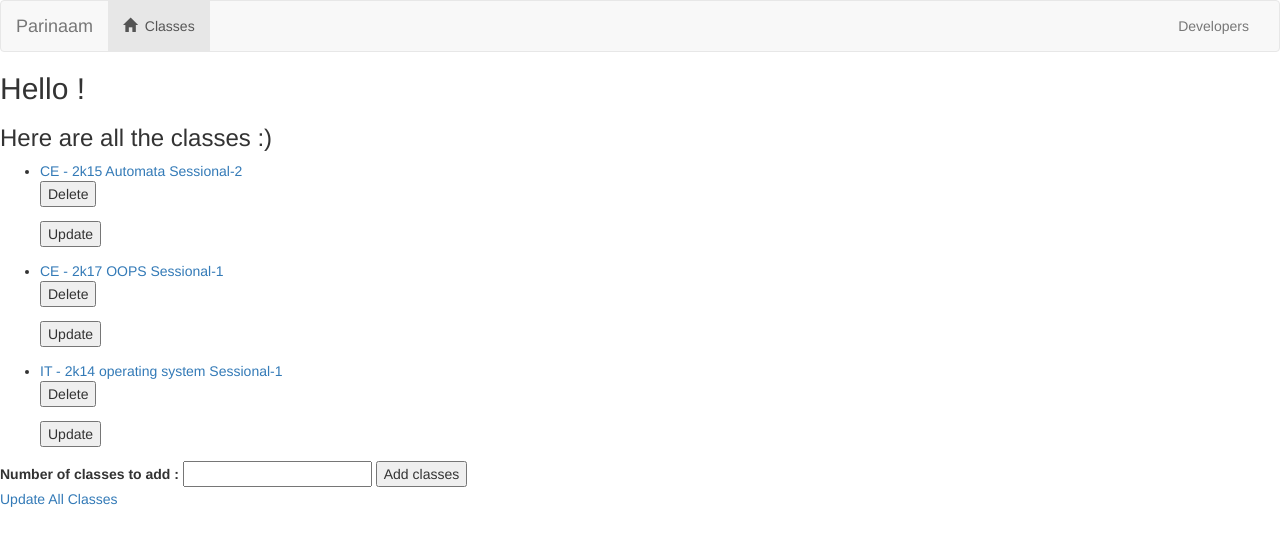
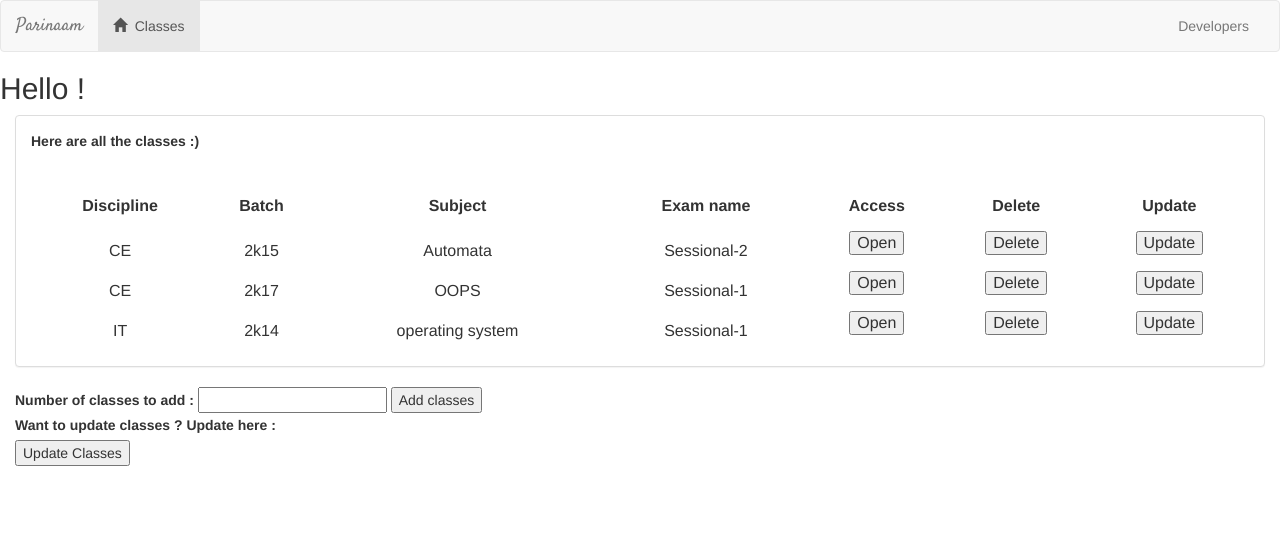
Before and after one commit to scorpion-ajay/parinaam, a Django app: page /Classes/ in a window 1280 px wide. Shown: the top 546 px of the page. Run offline with Django 3.2, Linux system fonts and the light colour scheme; data comes from the database, SQL or seed files in the repository; both versions use the stored data as it was after the commit; some libraries are stand-ins or nearby versions.

Commit message:
added marks table

```diff
--- a/Proj/Classes/static/Classes/style.css
+++ b/Proj/Classes/static/Classes/style.css
@@ -0,0 +1,16 @@
+.navbar-brand{
+    font-family: 'Satisfy', cursive;
+}
+
+table{
+    width: 100%;
+}
+
+th{
+    text-align: center;
+    height: 50px;
+}
+
+td{
+    text-align: center;
+}
--- a/Proj/Classes/templates/Classes/index.html
+++ b/Proj/Classes/templates/Classes/index.html
@@ -3,27 +3,66 @@
 {% block body %}
 {% if classes %}
     <h2>Hello {{ user.username }}!</h2>
-    <h3>Here are all the classes :)</h3>
-    <ul>
+    <div class="container-fluid">
+        <div class="panel panel-default">
+            <div class="panel-body">
+                <strong>Here are all the classes :)</strong>
+            </div>
+            <div class="panel-body">
+                <table class="responsive">
+                    <thead>
+                        <tr>
+                            <th>Discipline</th>
+                            <th>Batch</th>
+                            <th>Subject</th>
+                            <th>Exam name</th>
+                            <th>Access</th>
+                            <th>Delete</th>
+                            <th>Update</th>
+                        </tr>
+                    </thead>
+                    <tbody>
                         {% for class in classes %}
-            <li>
-                <a href="{% url 'Classes:marks' class.id %}">{{class.discipline}} - {{ class.batch }} {{class.subject}} {{class.exam_name}}</a>
+                            <tr>
+
+                                <td>{{class.discipline}}</td>
+                                <td>{{ class.batch }}</td>
+                                <td>{{class.subject}}</td>
+                                <td>{{class.exam_name}}</td>
+                                <td>
+                                    <form action="{% url 'Classes:marks' class.id %}">
+                                        <input type="submit" value="Open">
+                                    </form>
+                                </td>
+                                <td>
                                     <form action="{% url 'Classes:delete-class' class.id %}">
                                         <input type="submit" value="Delete">
                                     </form>
+                                </td>
+                                <td>
                                     <form action="{% url 'Classes:update-class' class.id %}">
                                         <input type="submit" value="Update">
                                     </form>
-            </li>
+                                </td>
+                            </tr>
                         {% endfor %}
-    </ul>
+                    </tbody>
+                </table>
+            </div>
+        </div>
+    </div>
 {% else %}
     <h3>Oops, You don't have any classes :(</h3>
 {% endif %}
+    <div class="container-fluid">
         <label>Number of classes to add : </label>
         <input type="number" id="num">
         <button onclick="myFxn()">Add classes</button><br>
-<a href="{% url 'Classes:update-classes' %}">Update All Classes</a>
+        <label>Want to update classes ? Update here :</label>
+        <form action="{% url 'Classes:update-classes' %}">
+            <input type="submit" value="Update Classes">
+        </form>
+    </div>
 <script>
     function myFxn(){
         var num = document.getElementById("num").value;
```
Also changed, not shown: Proj/Classes/templates/Classes/marks.html (+26 -5 lines), Proj/db.sqlite3. Lines whose indentation alone changed are shown as unchanged.
